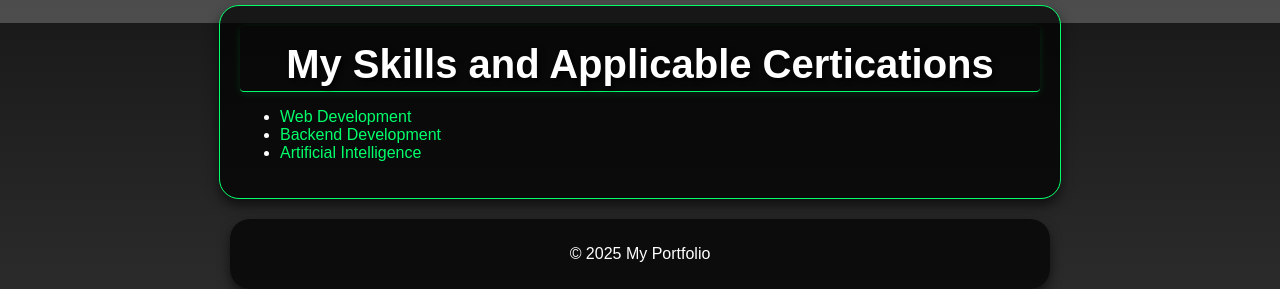
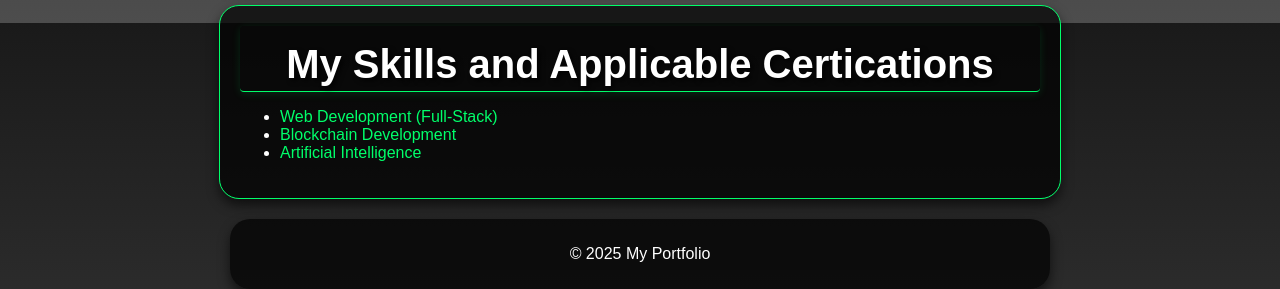
Before and after one commit to ExeOhe/exeohe.github.io, a Flask app: page / in a window 1280 px wide. Shown: the part 1577-1866 px from the top of the page. Run offline with Flask 3, Linux system fonts and the light colour scheme.

Commit message:
rename backend development to blockchain development section on index, updated: li url on index.html for change, css name, and skill html name and route to css

```diff
--- a/backend/templates/index.html
+++ b/backend/templates/index.html
@@ -70,8 +70,8 @@
         <section id="skills">
             <h2>My Skills and Applicable Certications</h2>
             <ul>
-                <li><a href="{{ url_for('skill_webdev') }}">Web Development</a></li>
-                <li><a href="{{ url_for('skill_backenddev') }}">Backend Development</a></li>
+                <li><a href="{{ url_for('skill_webdev') }}">Web Development (Full-Stack)</a></li>
+                <li><a href="{{ url_for('skill_blockchain') }}">Blockchain Development</a></li>
                 <li><a href="{{ url_for('skill_ai') }}">Artificial Intelligence</a></li>
             </ul>
         </section>
```
Also changed, not shown: backend/static/css/skill.backenddev.css (deleted), backend/static/css/skill.blockchain.css (added), backend/templates/html/skill.blockchain.html (renamed from backend/templates/html/skill.backenddev.html).
